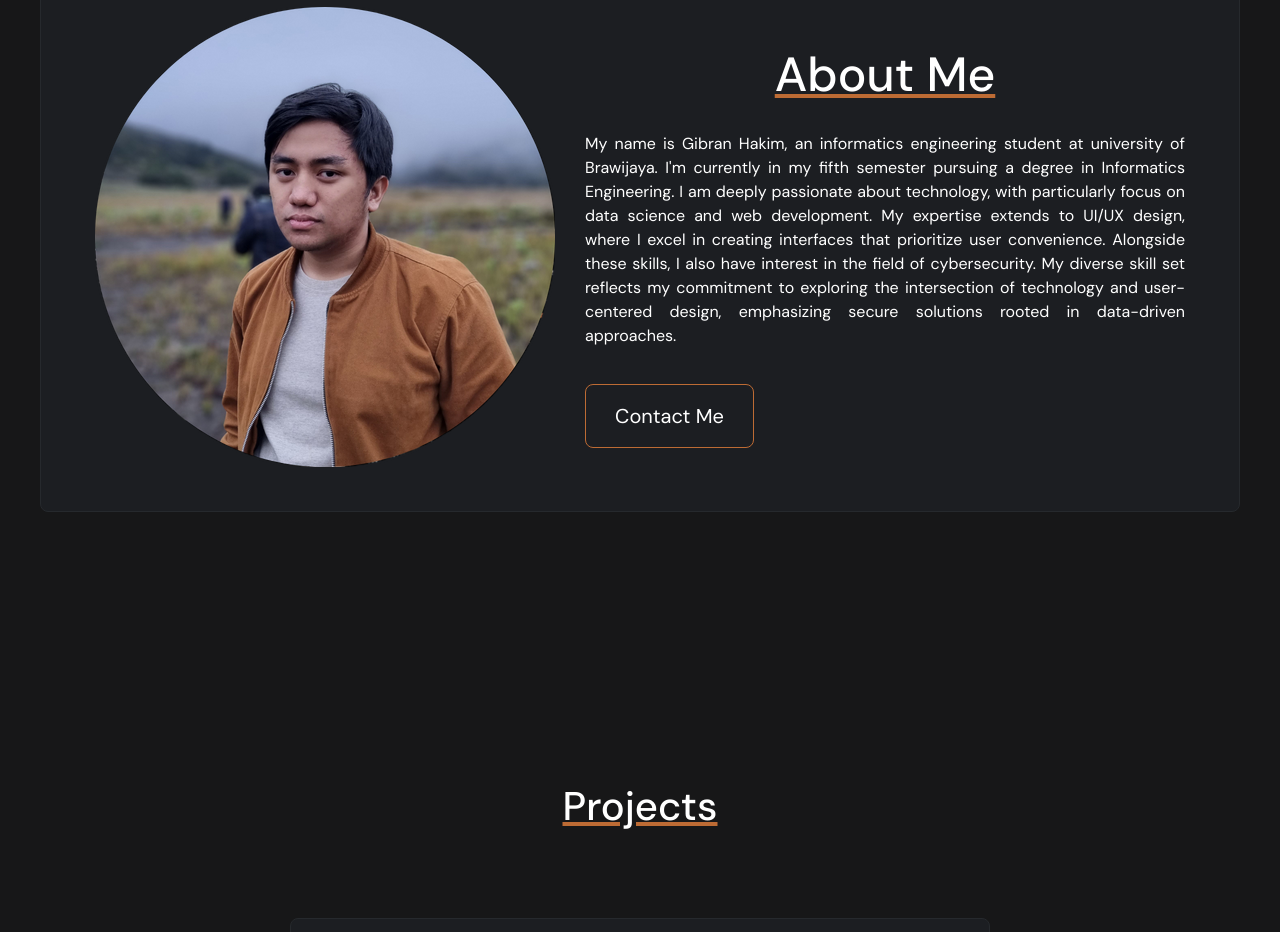
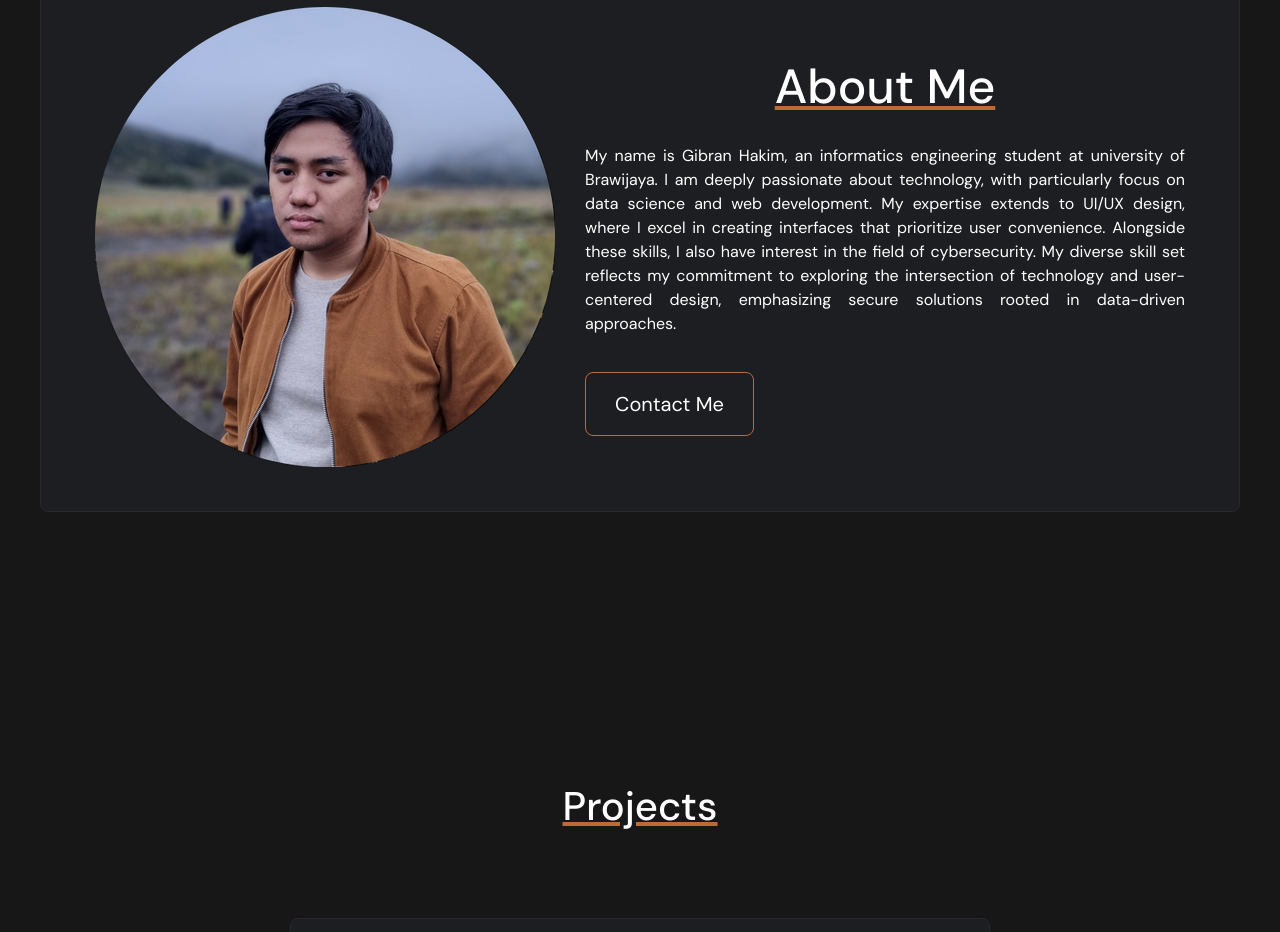
Before and after one commit to gevabriel/gevabriel.github.io, a plain HTML site: page index.html in a window 1280 px wide. Shown: the part 880-1812 px from the top of the page. Drawn offline with nearby package versions, Linux system fonts and the light colour scheme; a web font is replaced by a local one.

Commit message:
Update index.html

```diff
--- a/index.html
+++ b/index.html
@@ -65,16 +65,7 @@
                 <img src="./img/profile.png" alt="">
                 <div class="about-text d-flex flex-column justify-content-center">
                     <h2>About Me</h2>
-                    <p>My name is Gibran Hakim, an informatics engineering student at university of
-                        Brawijaya. I'm currently in my fifth semester pursuing a degree in Informatics Engineering. I am
-                        deeply passionate about
-                        technology, with particularly focus on data science and web development. My expertise extends to
-                        UI/UX design, where I
-                        excel in creating interfaces that prioritize user convenience. Alongside these skills, I also
-                        have interest in the field
-                        of cybersecurity. My diverse skill set reflects my commitment to exploring the intersection of
-                        technology and
-                        user-centered design, emphasizing secure solutions rooted in data-driven approaches. </p>
+                    <p>My name is Gibran Hakim, an informatics engineering student at university of Brawijaya. I am deeply passionate about technology, with particularly focus on data science and web development. My expertise extends to UI/UX design, where I excel in creating interfaces that prioritize user convenience. Alongside these skills, I also have interest in the field of cybersecurity. My diverse skill set reflects my commitment to exploring the intersection of technology and user-centered design, emphasizing secure solutions rooted in data-driven approaches. </p>
                     <a class="btn" href="#contacts">Contact Me</a>
                 </div>
             </div>
```
